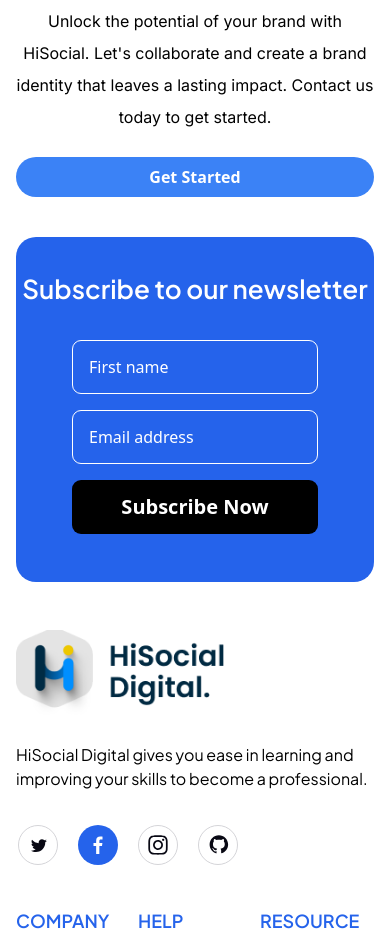
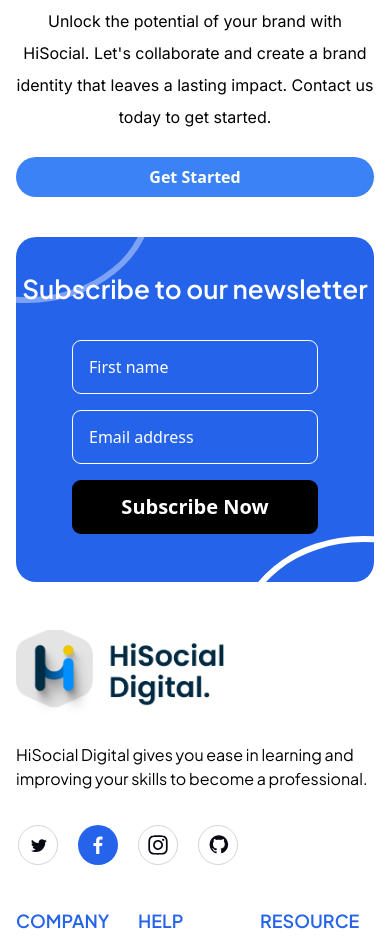
Before and after one commit to dimasasna/HiSocial, a plain HTML site: page branding-identity-visual.html in a window 390 px wide. Shown: the part 6811-7753 px from the top of the page. Drawn offline with nearby package versions, Linux system fonts and the light colour scheme; a web font is replaced by a local one.

Commit message:
add: bg footer

```diff
--- a/branding-identity-visual.html
+++ b/branding-identity-visual.html
@@ -697,9 +697,9 @@
         <footer class="px-4 lg:mt-20 mt-10 mb-12 font-plus-jakarta-sans">
             <div class="w-full h-full max-w-[1215px] mx-auto">
                 <div
-                    class="w-full bg-[#2563EB] text-white h-full rounded-[20px] pt-8 pb-12 flex flex-col items-center justify-center flex-wrap">
-                    <h1 class="text-[26px] lg:text-[42px] font-semibold text-center">Subscribe to our newsletter</h1>
-                    <div class="flex lg:flex-row flex-col mt-8 gap-4 flex-wrap">
+                    class="w-full bg-[#2563EB] text-white h-full rounded-[20px] pt-8 pb-12 flex flex-col items-center justify-center flex-wrap relative overflow-hidden">
+                    <h1 class="text-[26px] lg:text-[42px] font-semibold text-center relative">Subscribe to our newsletter</h1>
+                    <div class="flex lg:flex-row flex-col mt-8 gap-4 flex-wrap relative">
                         <input type="text"
                             class="rounded-[9px] w-[246px] h-[54px] bg-transparent border border-white placeholder:text-white p-4"
                             placeholder="First name" />
@@ -710,6 +710,8 @@
                             class="lg:w-[263px] h-[54px] bg-black shadow-3xl rounded-[9px] shadow-blue-400 text-[20px] hover:bg-slate-700">Subscribe
                             Now</button>
                     </div>
+                    <div class="absolute -bottom-[160px] lg:-bottom-[140px] -right-[116px] w-[253px] h-[206px] border-[6px] border-white rounded-[50%]"></div>
+                    <div class="absolute -top-[140px] -left-[116px] w-[253px] h-[206px] border-[6px] opacity-40 border-white rounded-[50%] "></div>
                 </div>
 
                 <div class="w-full h-full flex flex-col lg:flex-row mt-12 pb-10 border-b-2">
```
Also changed, not shown: website-system-service.html (+5 -3 lines).
